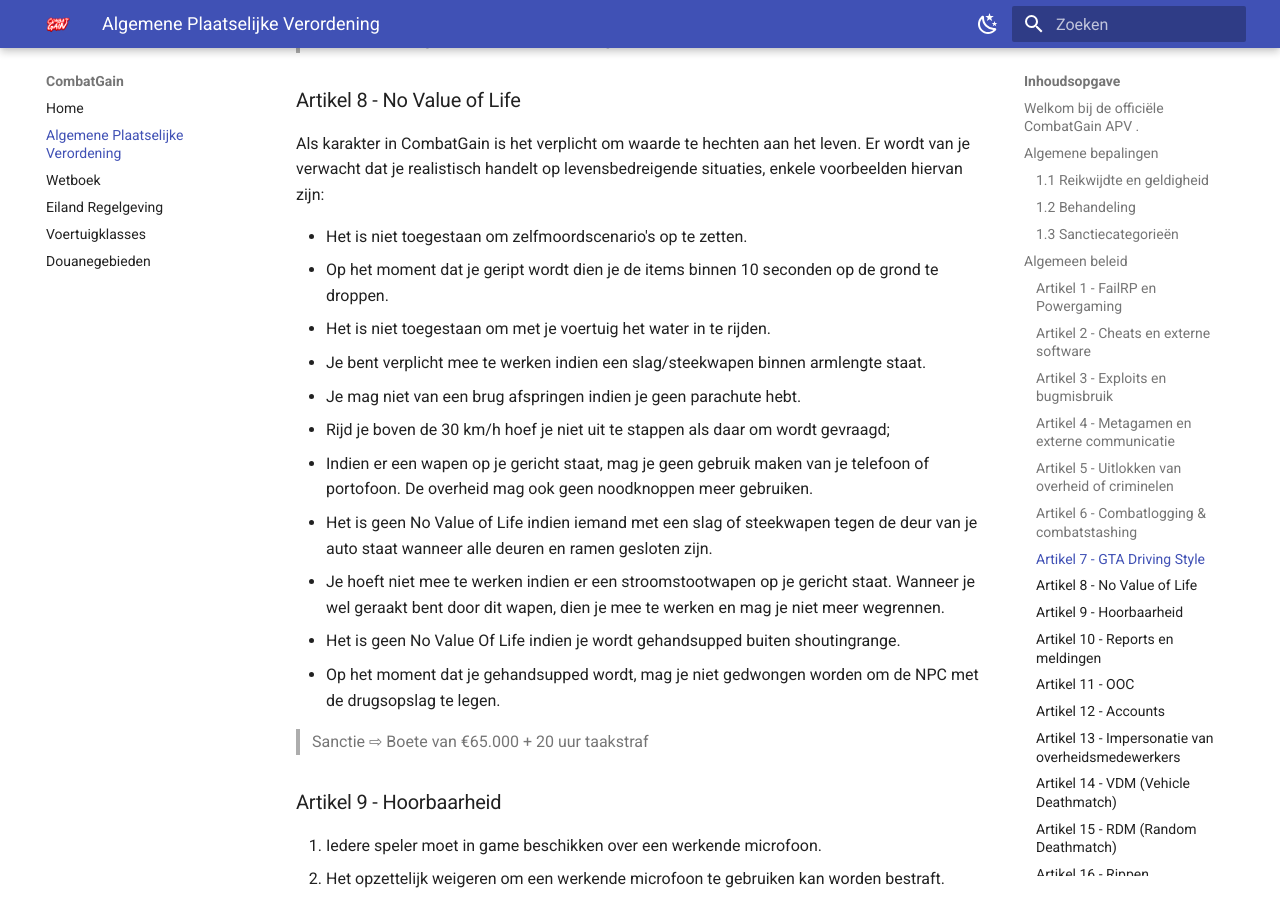
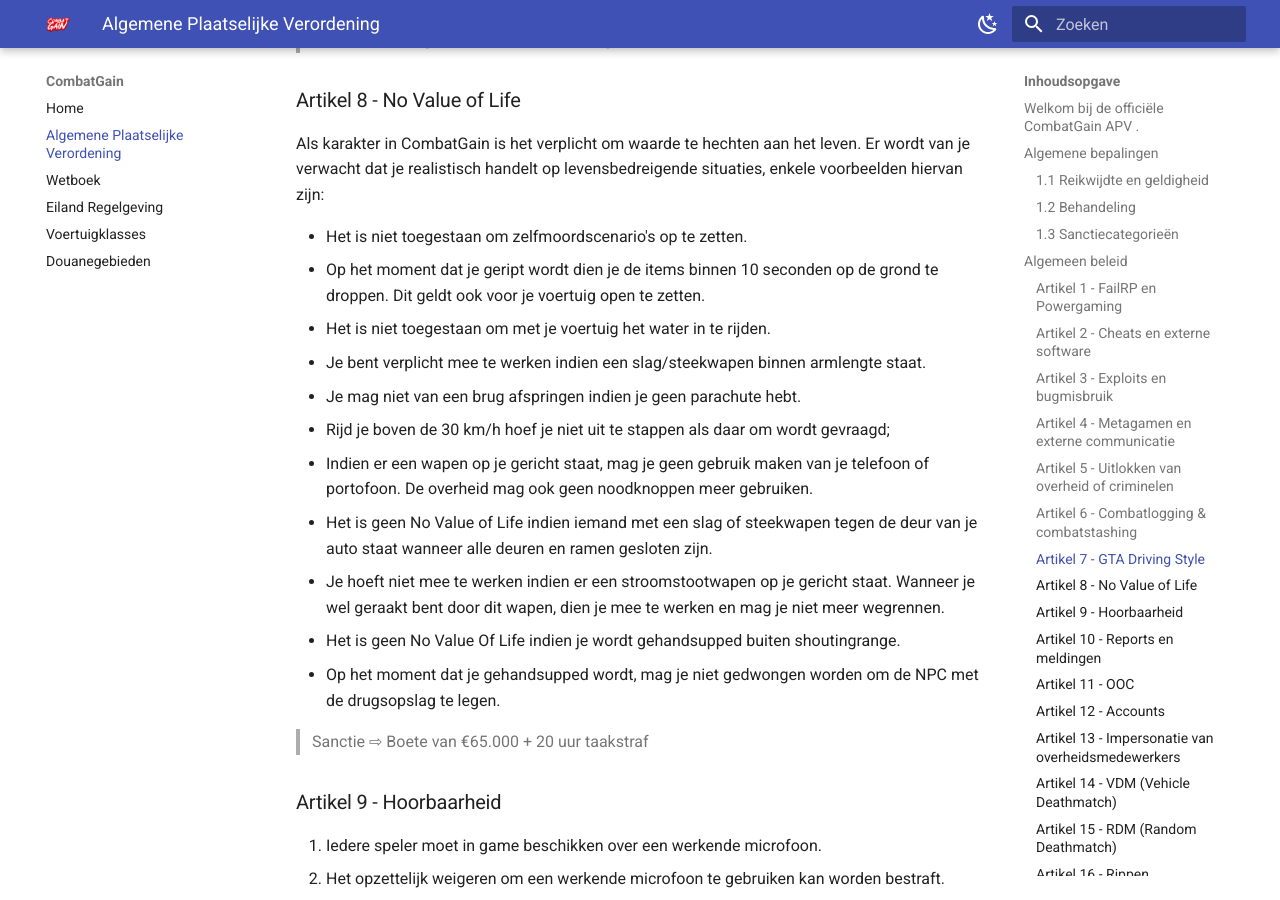
Before and after one commit to CombatGainProduction/cg-apv, an MkDocs documentation site: the page built from docs/apv.md, in a window 1280 px wide and 900 px high, scrolled down 4837 px. Built offline with MkDocs 1.6.1 and Material for MkDocs 9.7.7, drawn with Linux system fonts in a browser that asks for light colours; comment, search, counter and statistics services are not loaded.

Commit message:
Update rules for item drop during robbery to include vehicle access

```diff
--- a/docs/apv.md
+++ b/docs/apv.md
@@ -131,7 +131,7 @@ LET OP: <b>Pitten is geen beuken</b>
 Als karakter in CombatGain is het verplicht om waarde te hechten aan het leven. Er wordt van je verwacht dat je realistisch handelt op levensbedreigende situaties, enkele voorbeelden hiervan zijn:
 
 * Het is niet toegestaan om zelfmoordscenario's op te zetten.
-* Op het moment dat je geript wordt dien je de items binnen 10 seconden op de grond te droppen.
+* Op het moment dat je geript wordt dien je de items binnen 10 seconden op de grond te droppen. Dit geldt ook voor je voertuig open te zetten.
 * Het is niet toegestaan om met je voertuig het water in te rijden.
 * Je bent verplicht mee te werken indien een slag/steekwapen binnen armlengte staat.
 * Je mag niet van een brug afspringen indien je geen parachute hebt.
```
